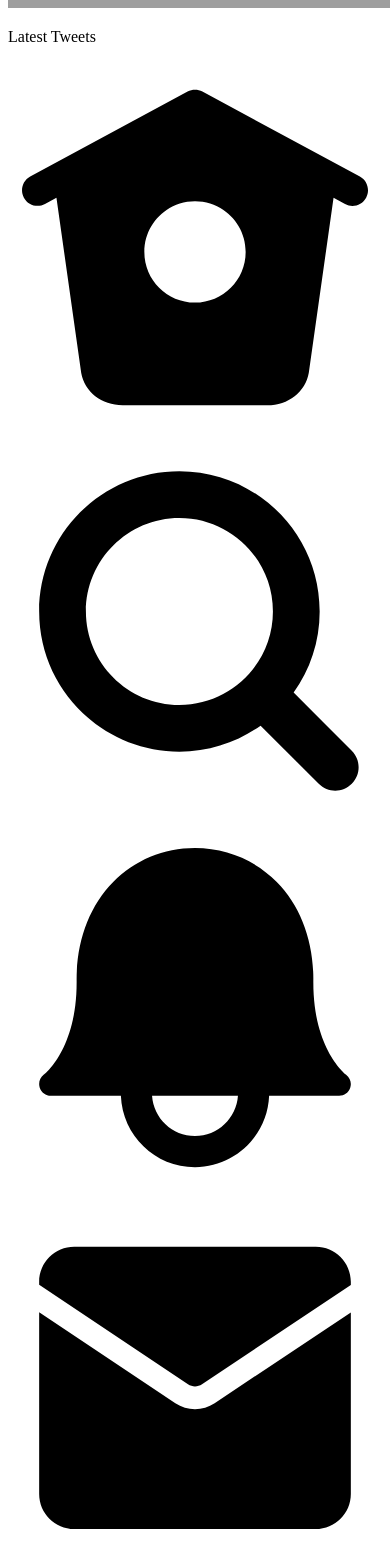
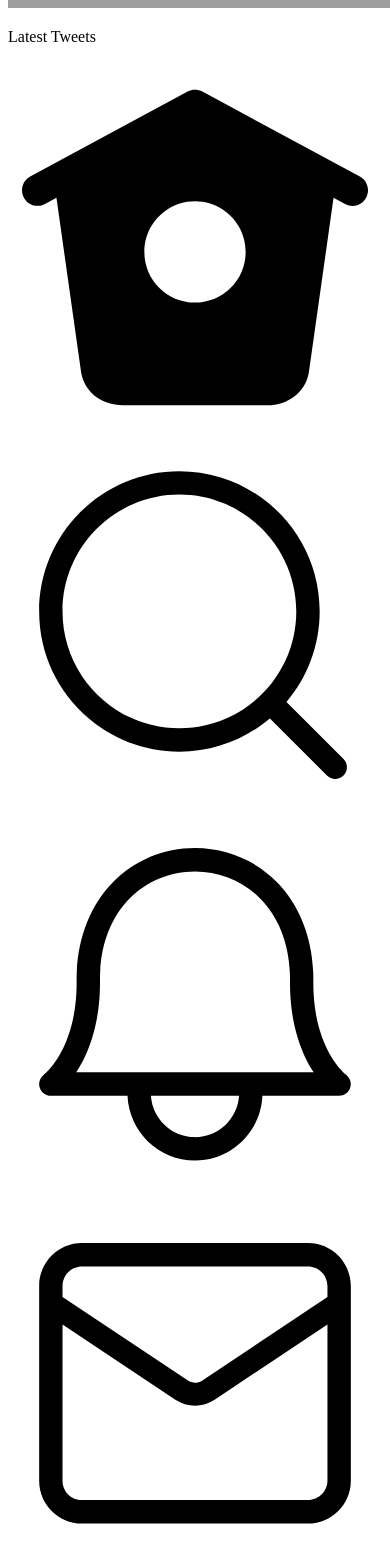
Before and after one commit to matthewricklefs/twitter-clone, a Next.js app: page / in a window 390 px wide. Shown: the part 300-1868 px from the top of the page. Built offline with nearby package versions, Linux system fonts and the light colour scheme; grey boxes are pictures that could not be loaded.

Commit message:
refactors render props functionality by using ternary operators to toggle between two different icons to imitate twitter icon responsiveness

```diff
--- a/pages/_app.js
+++ b/pages/_app.js
@@ -18,49 +18,52 @@ function MyApp({ Component, pageProps }) {
 
       <footer className="flex border-t border-gray-200">
         <Link href="/" className="flex items-center justify-center w-1/4 py-3">
-          {({ isActive }) => (
-            <HomeIcon
-              className={`p-px w-7 h-7 ${
-                isActive ? "text-blue-500" : "text-gray-500"
-              }`}
-            />
-          )}
+          {({ isActive }) =>
+            isActive ? (
+              <HomeIcon className="p-px w-7 h-7 text-blue-500" />
+            ) : (
+              <HomeIconEmpty className="p-px w-7 h-7 text-gray-500" />
+            )
+          }
         </Link>
+
         <Link
           href="/explore"
           className="flex items-center justify-center w-1/4 py-3"
         >
-          {({ isActive }) => (
-            <SearchIcon
-              className={`p-px w-7 h-7 ${
-                isActive ? "text-blue-500" : "text-gray-500"
-              }`}
-            />
-          )}
+          {({ isActive }) =>
+            isActive ? (
+              <SearchIcon className="p-px w-7 h-7 text-blue-500" />
+            ) : (
+              <SearchIconEmpty className="p-px w-7 h-7 text-gray-500" />
+            )
+          }
         </Link>
+
         <Link
           href="/notifications"
           className="flex items-center justify-center w-1/4 py-3"
         >
-          {({ isActive }) => (
-            <BellIcon
-              className={`p-px w-7 h-7 ${
-                isActive ? "text-blue-500" : "text-gray-500"
-              }`}
-            />
-          )}
+          {({ isActive }) =>
+            isActive ? (
+              <BellIcon className="p-px w-7 h-7 text-blue-500" />
+            ) : (
+              <BellIconEmpty className="p-px w-7 h-7 text-gray-500" />
+            )
+          }
         </Link>
+
         <Link
           href="/messages"
           className="flex items-center justify-center w-1/4 py-3"
         >
-          {({ isActive }) => (
-            <MailboxIcon
-              className={`p-px w-7 h-7 ${
-                isActive ? "text-blue-500" : "text-gray-500"
-              }`}
-            />
-          )}
+          {({ isActive }) =>
+            isActive ? (
+              <MailboxIcon className="p-px w-7 h-7 text-blue-500" />
+            ) : (
+              <MailboxIconEmpty className="p-px w-7 h-7 text-gray-500" />
+            )
+          }
         </Link>
       </footer>
     </div>
```
